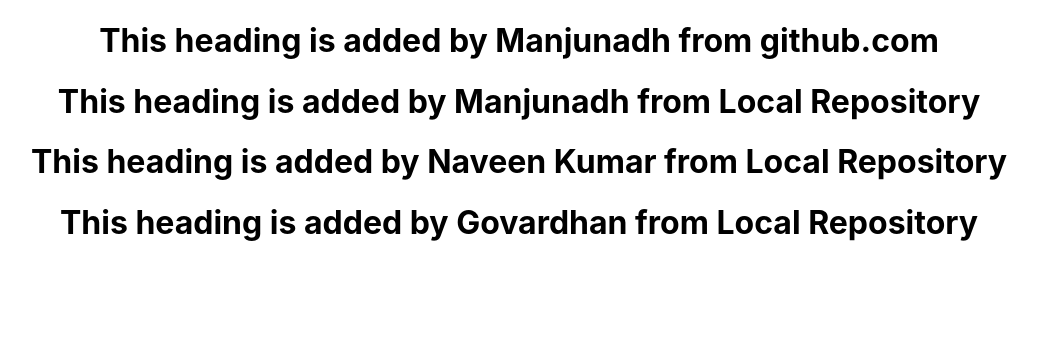
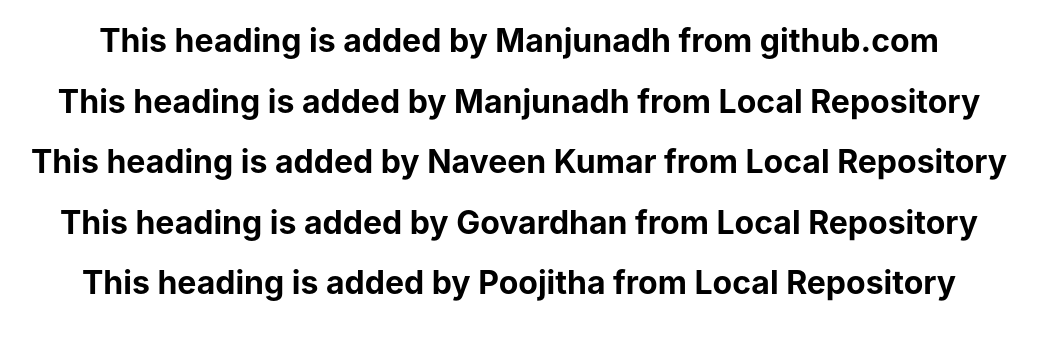
Before and after one commit to manjunadhb/rep2403, a React (Create React App) app: page / in a window 1280 px wide. Shown: the top 340 px of the page, without its empty margins (121-1158 px from the left). Built offline with nearby package versions, Linux system fonts and the light colour scheme.

Commit message:
Added heading by Poojitha

```diff
--- a/src/App.js
+++ b/src/App.js
@@ -8,6 +8,7 @@ function App() {
       <h1>This heading is added by Manjunadh from Local Repository</h1>
       <h1>This heading is added by Naveen Kumar from Local Repository</h1>
       <h1>This heading is added by Govardhan from Local Repository</h1>
+      <h1>This heading is added by Poojitha from Local Repository</h1>
     </div>
   );
 }
```
